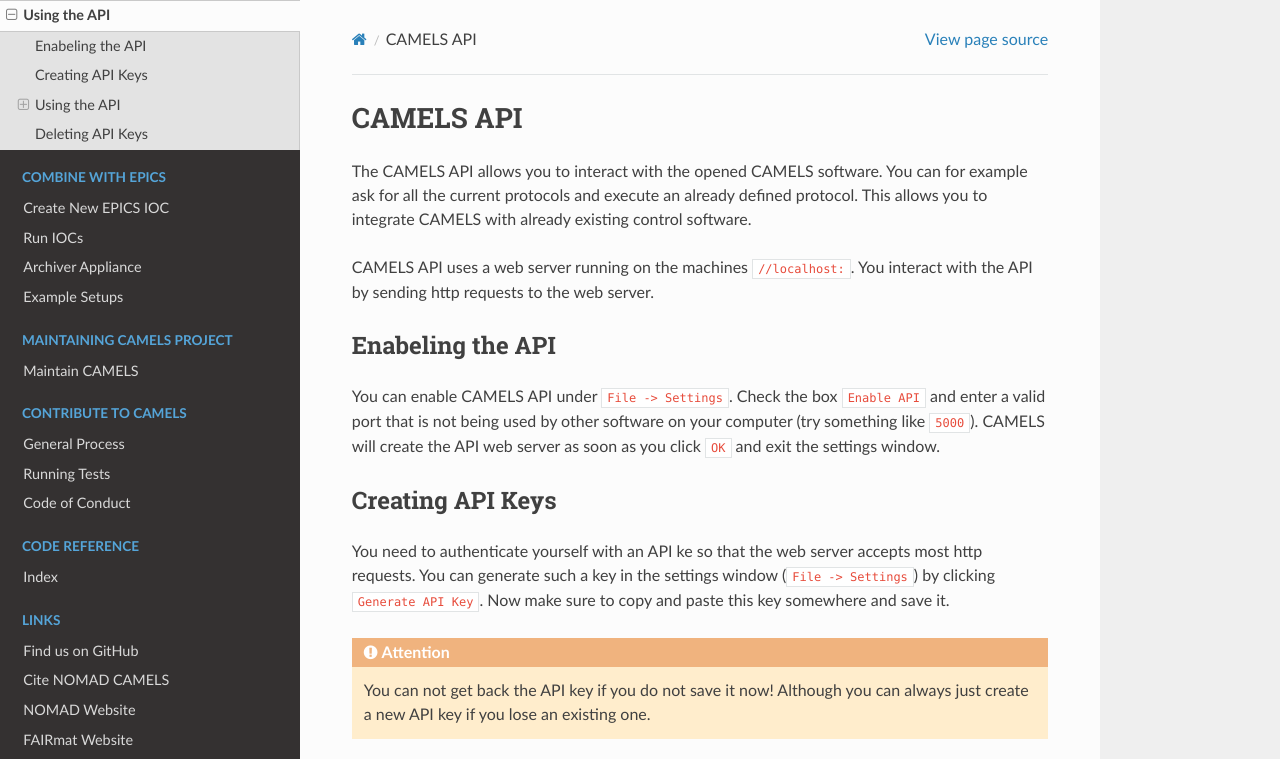
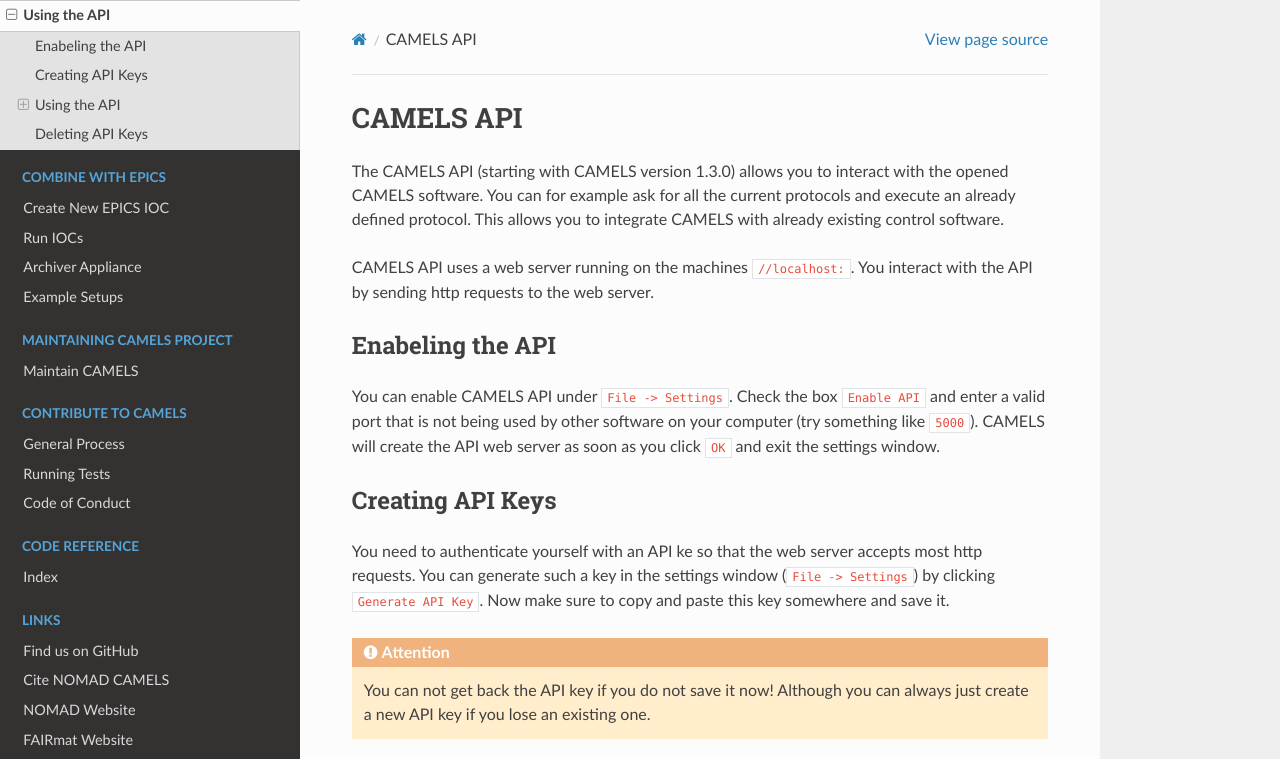
Before and after one commit to FAU-LAP/NOMAD-CAMELS, a Sphinx documentation site: the page built from docs/source/doc/api/api_landing.md, in a window 1280 px wide and 900 px high, cut to the strip 0-759 px from the top of the window. Built offline with Sphinx 7.4.7 and the Read the Docs theme 2.0.0, drawn with Linux system fonts in a browser that asks for light colours; pages that are not in the unit, such as notebooks, are missing from menus.

Commit message:
added version information

```diff
--- a/docs/source/doc/api/api_landing.md
+++ b/docs/source/doc/api/api_landing.md
@@ -1,6 +1,6 @@
 # CAMELS API
 
-The CAMELS API allows you to interact with the opened CAMELS software. You can for example ask for all the current protocols and execute an already defined protocol. This allows you to integrate CAMELS with already existing control software.
+The CAMELS API (starting with CAMELS version 1.3.0) allows you to interact with the opened CAMELS software. You can for example ask for all the current protocols and execute an already defined protocol. This allows you to integrate CAMELS with already existing control software.
 
 CAMELS API uses a web server running on the machines `//localhost:`. You interact with the API by sending http requests to the web server.
 
```
